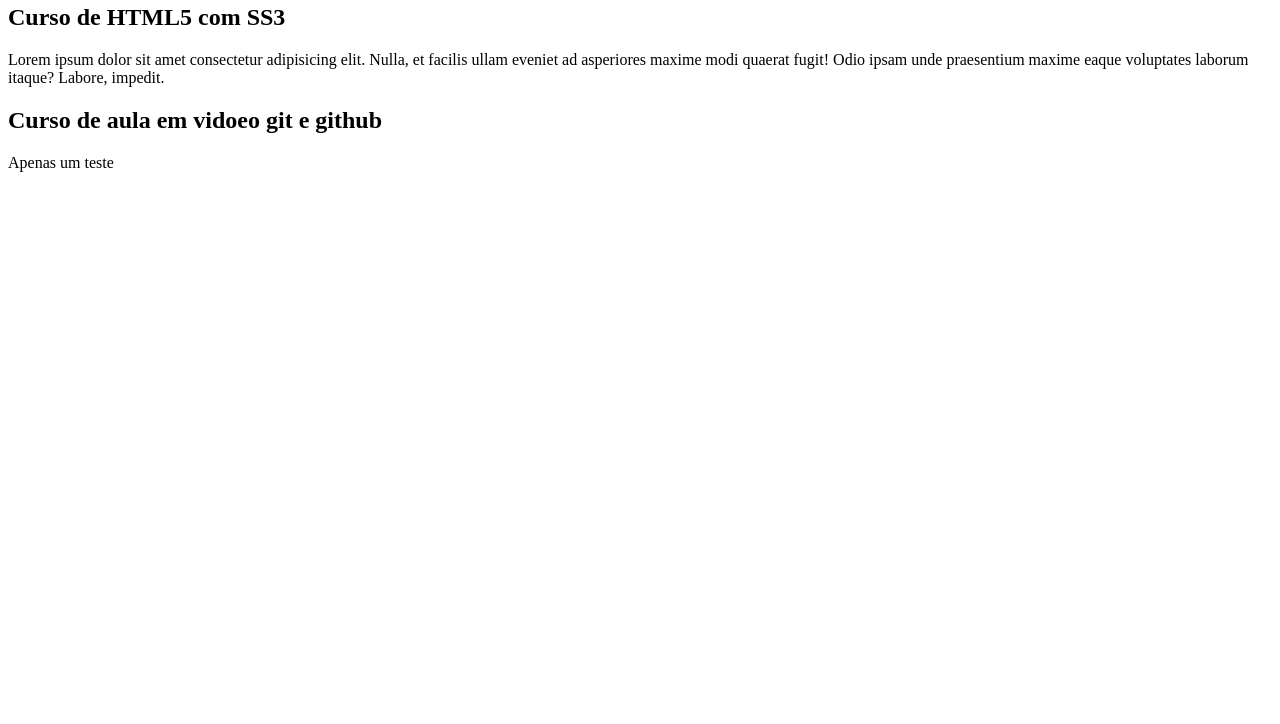
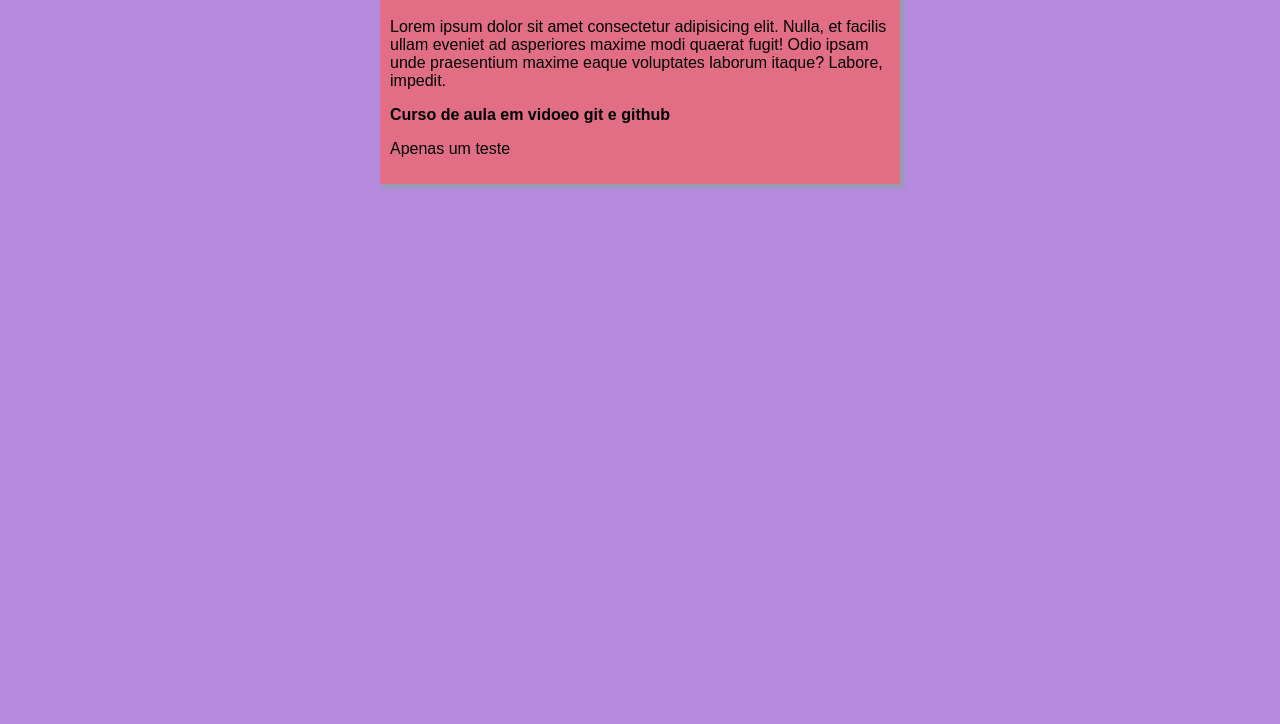
Before and after one commit to Saullex/projeto-site, a plain HTML site: page index.html in a window 1280 px wide. Shown: the part 76-800 px from the top of the page. Drawn offline with Linux system fonts and the light colour scheme; files that its build step writes are made by us from their sources.

Commit message:
Teste de cores

```diff
--- a/estilos/style.css
+++ b/estilo/style.css
@@ -1,4 +1,4 @@
-* {
+*{
     font-family: Arial, Helvetica, sans-serif;
     font-size: 16px;
 }
@@ -9,8 +9,8 @@ body {
 
 main {
     background-color: rgb(226, 110, 133);
-    width: 550px;
+    width: 500px;
     margin: auto;
     padding: 10px;
-    box-shadow: 3px 3px 5px rgba(0, 0, 0, 0.486);
+    box-shadow: 3px 3px 5px rgba(90, 194, 99, 0.486);
 }
--- a/index.html
+++ b/index.html
@@ -4,6 +4,7 @@
     <meta charset="UTF-8">
     <meta name="viewport" content="width=device-width, initial-scale=1.0">
     <title>Curso video</title>
+    <link rel="stylesheet" href="estilos/style.css">
 </head>
 <body>
     <main>
```
